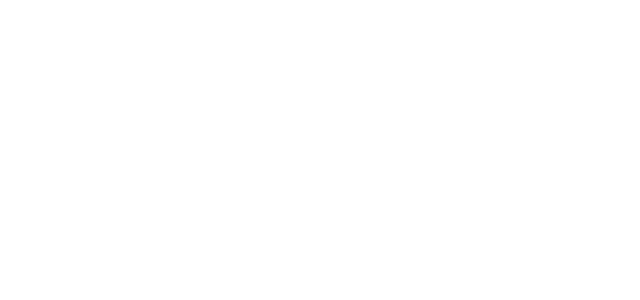
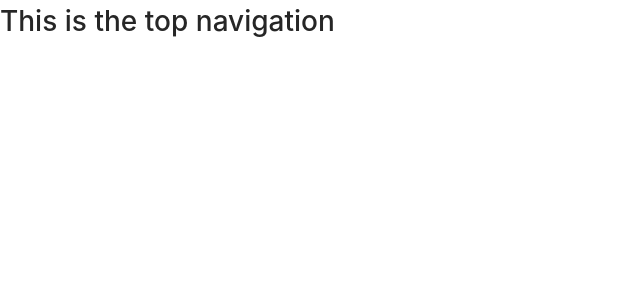
Before and after one commit to Tryble/frontend, a React (Create React App) app: page / in a window 1280 px wide. Shown: the top 300 px of the page, without its empty margins (0-640 px from the left). Built offline with nearby package versions, Linux system fonts and the light colour scheme.

Commit message:
Add TopNavigation component

```diff
--- /dev/null
+++ b/src/components/Layout/TopNavigation.jsx
@@ -0,0 +1,11 @@
+import React from 'react'
+
+export const TopNavigation = () => {
+  return (
+    <div>
+      <h1>This is the top navigation</h1>
+    </div>
+  )
+}
+
+export default TopNavigation;
--- a/src/components/Router/index.js
+++ b/src/components/Router/index.js
@@ -1,6 +1,7 @@
 import React from 'react';
 import { BrowserRouter, Switch } from 'react-router-dom';
 import Login from '../../pages/Login';
+import TopNavigation from '../Layout/TopNavigation'
 import AuthLayout from '../Layout/AuthLayout';
 // import MainLayout from '../Layout/AuthLayout';
 
@@ -10,6 +11,7 @@
         <BrowserRouter>
             <Switch>
                 <AuthLayout path="/login" component={Login} />
+                <AuthLayout path="/" component={TopNavigation} />
             </Switch>
         </BrowserRouter>
     )
```
